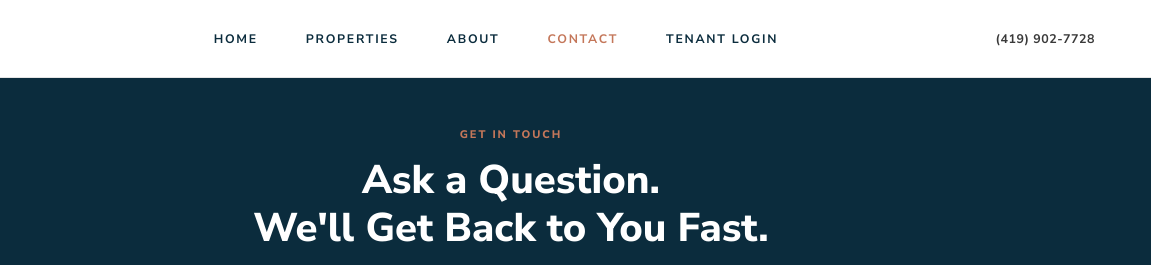
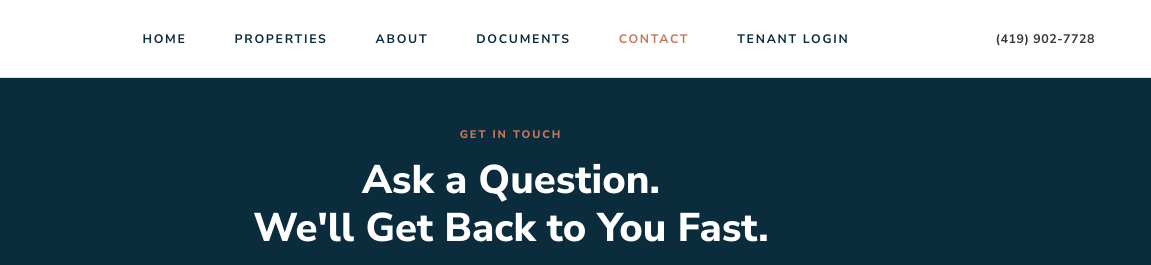
Before and after one commit to HinschSystems/irhis-site, a website: page contact/index.html in a window 1280 px wide. Shown: the top 265 px of the page, 129-1280 px from the left. Drawn offline with Linux system fonts and the light colour scheme; a script that the page names is missing.

Commit message:
Update index.html

```diff
--- a/contact/index.html
+++ b/contact/index.html
@@ -292,6 +292,7 @@ footer { background: var(--navy); color: white; padding: 56px 60px 0; }
 <li><a href="/">Home</a></li>
 <li><a href="/rentals">Properties</a></li>
 <li><a href="/about">About</a></li>
+<li><a href="/documents">Documents</a></li>
 <li><a href="/contact" class="nav-active">Contact</a></li>
 <li><a href="/pay-rent">Tenant Login</a></li>
 </ul>
@@ -307,6 +308,7 @@ footer { background: var(--navy); color: white; padding: 56px 60px 0; }
 <li><a href="/">Home</a></li>
 <li><a href="/rentals">Properties</a></li>
 <li><a href="/about">About</a></li>
+<li><a href="/documents">Documents</a></li>
 <li><a href="/contact">Contact</a></li>
 <li><a href="/pay-rent">Tenant Login</a></li>
 <li><a href="tel:4199027728">(419) 902-7728</a></li>
```
